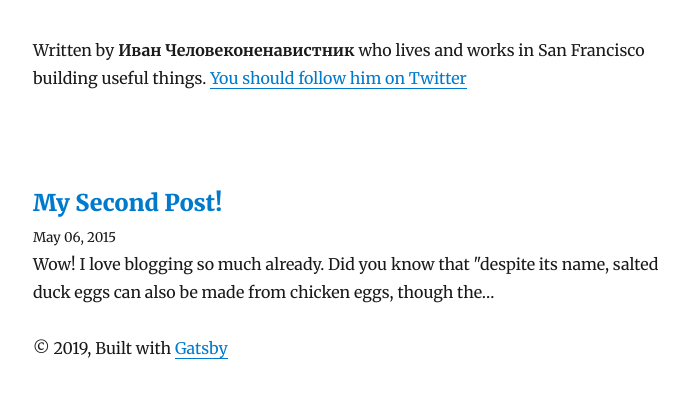
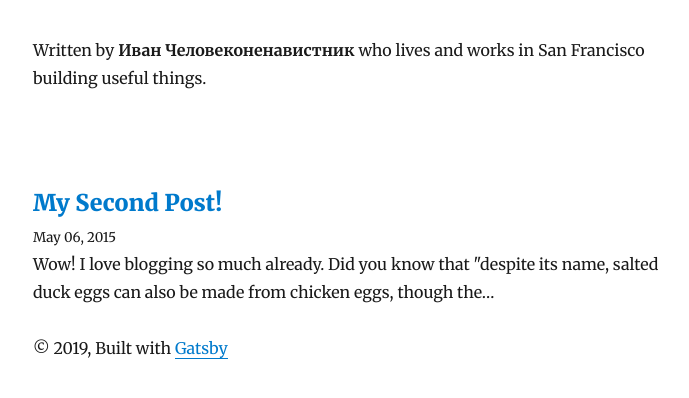
Before and after one commit to hungphongbk/myownheaven, a Gatsby site: page / in a window 1280 px wide. Shown: the part 258-656 px from the top of the page, without its empty margins (292-981 px from the left). Built offline with nearby package versions, Linux system fonts and the light colour scheme; Gatsby itself is replaced by a stand-in of ours; some packages are replaced by stand-ins of ours.

Commit message:
2nd edit

```diff
--- a/src/components/bio.js
+++ b/src/components/bio.js
@@ -27,10 +27,6 @@
             <p>
               Written by <strong>{author}</strong> who lives and works in San
               Francisco building useful things.
-              {` `}
-              <a href={`https://twitter.com/${social.twitter}`}>
-                You should follow him on Twitter
-              </a>
             </p>
           </div>
         )
@@ -52,7 +48,6 @@
       siteMetadata {
         author
         social {
-          twitter
         }
       }
     }
```
